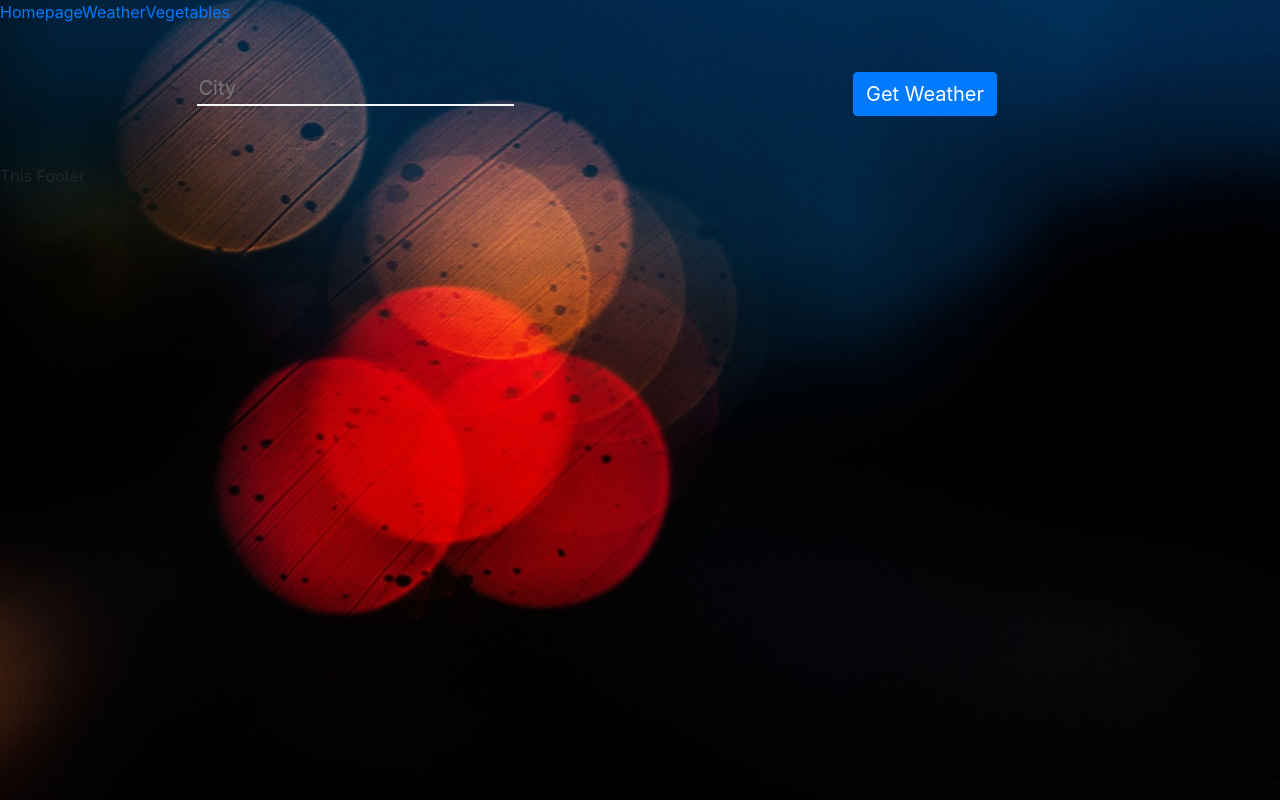
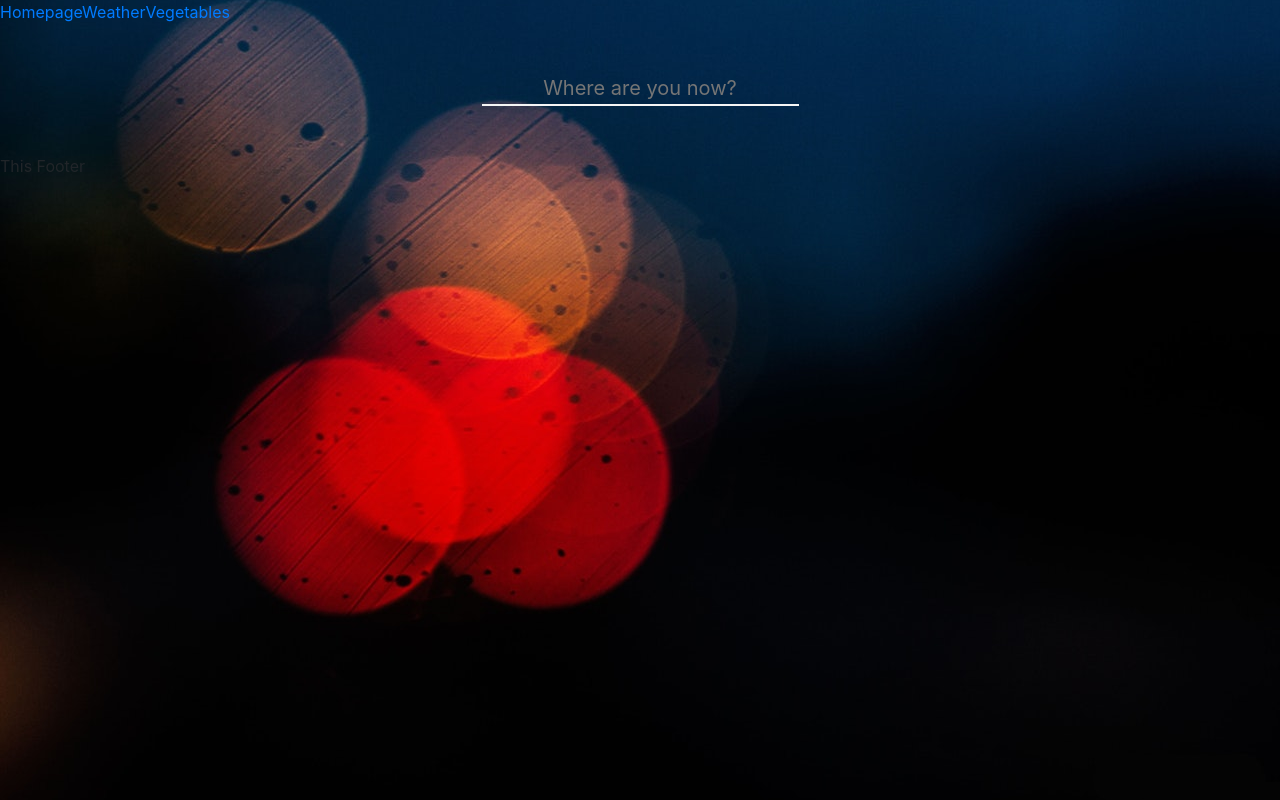
Before and after one commit to iHungerStrike/hungerStrike, a React (Create React App) app: page /weather in a window 1280 px wide. Built offline with nearby package versions, Linux system fonts and the light colour scheme.

Commit message:
finished styling of weather component

```diff
--- a/src/components/Weather/CurrentWeather.js
+++ b/src/components/Weather/CurrentWeather.js
@@ -8,7 +8,7 @@ import skyandcloudslapse from './videos/sky-and-clouds.mp4';
 import thunder from './videos/thunder.mp4';
 import bgdefault from './videos/defaultbg.jpg';
 import CurrentWeatherTemplate from './CurrentWeatherTemplate';
-import { Button, Container, Col, Row } from 'react-bootstrap';
+import { Container, Col, Row } from 'react-bootstrap';
 import './CurrentWeather.css';
 
 // API call: http://api.openweathermap.org/data/2.5/weather?q=${city},${country}&units=metric&appid=${apiKey}
@@ -60,7 +60,8 @@ const CurrentWeather = () => {
         return icons;
   }
     // Lon Lat Call for 7 days forecast https://api.openweathermap.org/data/2.5/onecall?lat=51.51&lon=-0.13&units=metric&exclude=current,minutely,hourly&appid=6c34f050a44b39df328185e4b916581a
-    const fetchWeather = () => {
+    const fetchWeather = (event) => {
+      event.preventDefault();
       // console.log(currentLocation.city)
         axios.get(`http://api.openweathermap.org/data/2.5/weather?q=${currentLocation.city}&units=metric&appid=${apiKey}`)
           .then(response => {
@@ -77,7 +78,7 @@ const CurrentWeather = () => {
               }
           })
           .catch((err) => {
-            alert('Please provide a valid city.');
+            alert('Please provide a valid City or Country.');
             // console.error(err.response.data);
           })
     }
@@ -99,16 +100,18 @@ const CurrentWeather = () => {
                 />
             <Row>
               <Col className='md-2'>
+                <form onSubmit={fetchWeather}>
                 <input
                   style={{
                     backgroundColor: 'transparent',
                     color: 'white',
+                    textAlign: 'center',
                     border: '0',
                     borderBottom: '2px solid whitesmoke',
                     borderRadius: '0',
                     fontSize: '20px'
                   }}
-                  placeHolder='City'
+                  placeHolder='Where are you now?'
                   className='form-control'
                   className='formz'
                   autoComplete='off'
@@ -117,10 +120,11 @@ const CurrentWeather = () => {
                   value={currentLocation.city}
                   onChange={handleLocationInput}
                 />
+                </form>
               </Col>
-              <Col className='md-2'>
+              {/* <Col className='md-2'>
                 <Button className='text-white' style={{fontSize: '20px'}} onClick={fetchWeather}>Get Weather</Button>
-              </Col>
+              </Col> */}
             </Row>
           </Container>
           <Container className='mt-5'>
--- a/src/components/Weather/CurrentWeatherTemplate.js
+++ b/src/components/Weather/CurrentWeatherTemplate.js
@@ -29,10 +29,10 @@ const CurrentWeatherTemplate = (props) => {
                 <i className={icon} alt={description}/>
                 </h1>
                 <h1 className='py-2'>{Number(temp).toFixed(1)}&deg;</h1>
-                <h3>
-                    <span className='px-4'>{Number(temp_min).toFixed(1)}&deg;</span>
-                    <span className='px-4'>{Number(temp_max).toFixed(1)}&deg;</span>
-                </h3>
+                <h2>
+                    <span className='px-4 text-primary' style={{ webkitTextStroke: '1px #000000' }}>{Number(temp_min).toFixed(1)}&deg;</span>
+                    <span className='px-4 text-danger' style={{ webkitTextStroke: '1px #000000' }}>{Number(temp_max).toFixed(1)}&deg;</span>
+                </h2>
                 <h4 className='py-3'>{description.charAt(0).toUpperCase() + description.slice(1)}</h4>
             </div>
         </div>
```
